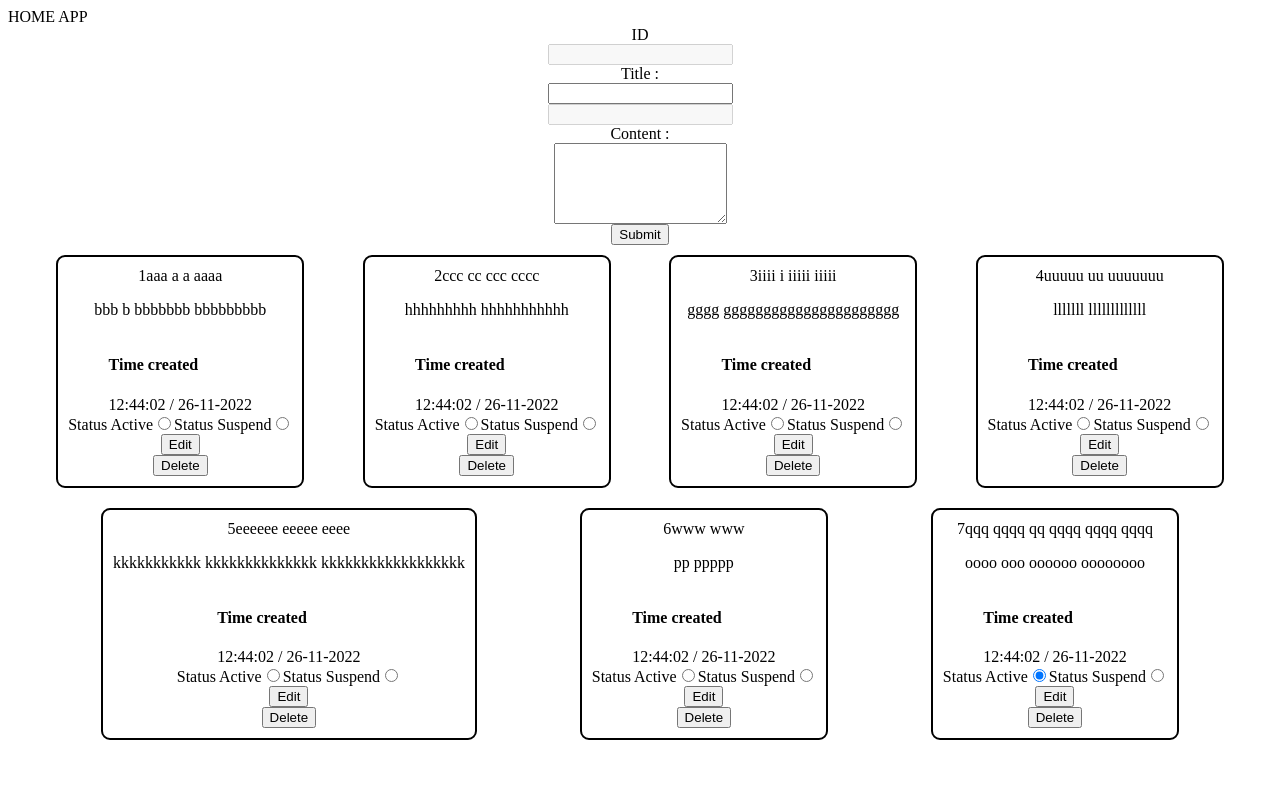
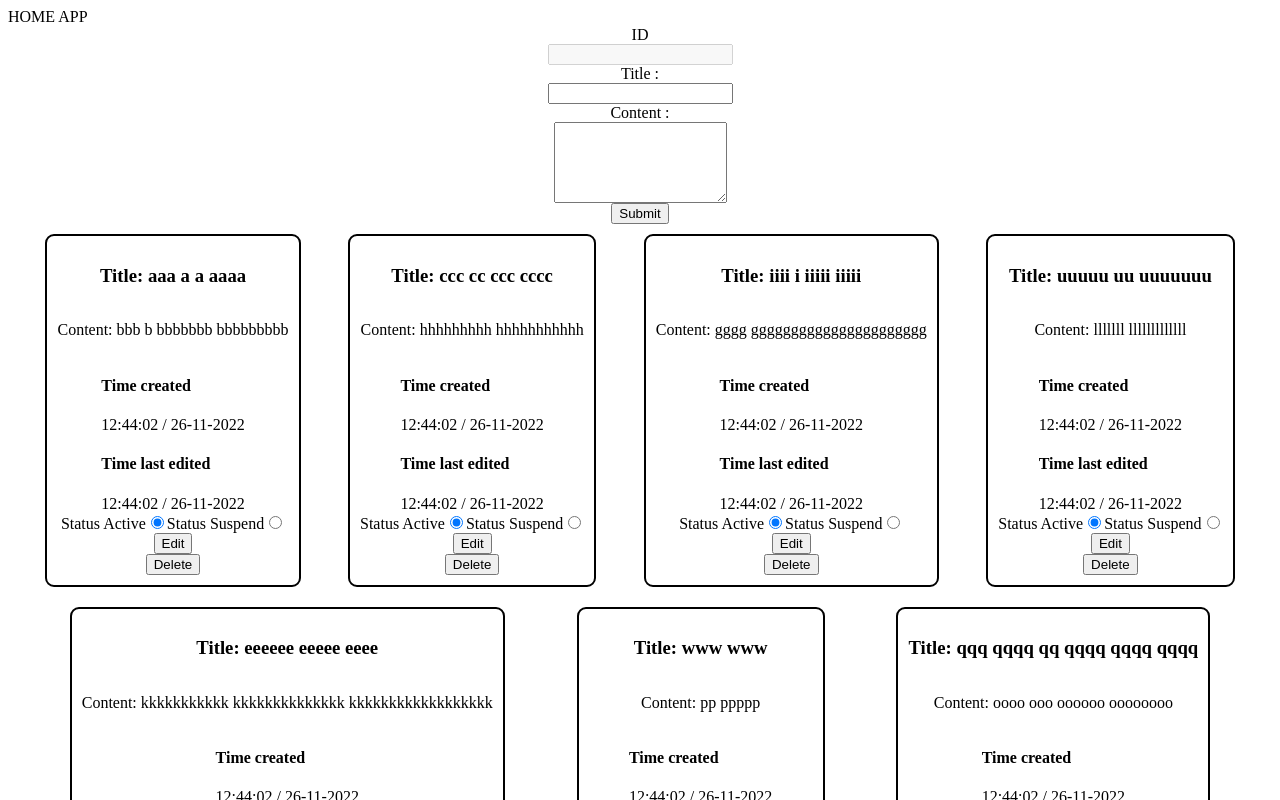
Before and after one commit to AngelGeorgievStoyanov/04-homework-react-typescript, a React (Create React App) app: page / in a window 1280 px wide. Shown: the top 800 px of the page. Built offline with nearby package versions, Linux system fonts and the light colour scheme.

Commit message:
edited time

```diff
--- a/src/components/CommentInput.tsx
+++ b/src/components/CommentInput.tsx
@@ -29,6 +29,24 @@ export default class CommentInput extends Component<CommentInputProps, CommentIn
     handeleCommentSubmit = (event: React.FormEvent) => {
         event.preventDefault();
 
+
+        if (this.props.comment?.id !== undefined) {
+            this.props.onCommentSubmit(
+                new Comment(
+                    this.state.title,
+                    this.state.content,
+                    parseInt(this.state.status),
+                    this.state.timeCreation,
+                    toIsoDate(new Date()),
+                    this.props.comment?.id
+                )
+
+
+            )
+
+
+        } else {
+
             this.props.onCommentSubmit(
                 new Comment(
                     this.state.title,
@@ -42,6 +60,7 @@ export default class CommentInput extends Component<CommentInputProps, CommentIn
 
             )
 
+        }
 
 
 
@@ -56,15 +75,18 @@ export default class CommentInput extends Component<CommentInputProps, CommentIn
     render() {
         return (
             <form className="CommentInput" onSubmit={this.handeleCommentSubmit}>
+
                 <label htmlFor='id'>ID</label>
                 <input type='text' id='id' name='id' defaultValue={this.props.comment?.id || ''} disabled />
+
                 <label htmlFor='title'>Title : </label>
                 <input type='text' id='title' name='title' value={this.state.title}
                     onChange={this.handleChange} />
-                <input type='text' id='id' name='id' value={this.props.comment?.id || ''} disabled />
+
                 <label htmlFor='content'>Content : </label>
                 <textarea id='content' name='content' value={this.state.content} cols={19} rows={5}
                     onChange={this.handleChange} ></textarea>
+
 
                 <button className='CommentInput-button-submit' type='submit'>Submit</button>
 
--- a/src/components/CommentItem.tsx
+++ b/src/components/CommentItem.tsx
@@ -10,7 +10,7 @@ interface CommentItemProps {
 }
 
 
-export default function CommentItem({ comment,onDeleteComment,onEditComment }: CommentItemProps) {
+export default function CommentItem({ comment, onDeleteComment, onEditComment }: CommentItemProps) {
 
 
     // function handleEdit(event: React.MouseEvent) {
@@ -27,21 +27,21 @@ export default function CommentItem({ comment,onDeleteComment,onEditComment }: C
 
 
         <section className="CommentItem">
-            <span className="CommentItem-id">{comment.id}
-                <span className="CommentItem-title">{comment.title}</span>
-            </span>
-            <p className="CommentItem-content"  id="CommentItem-content">{comment.content}</p>
+
+            <h3 className="CommentItem-title">Title: {comment.title}</h3>
+
+            <p className="CommentItem-content" id="CommentItem-content">Content: {comment.content}</p>
             <span className="CommentItem-timeCreated"><h4>Time created</h4> {comment.timeCreation}</span>
+            {comment.timeEdited !==undefined ? <span className="CommentItem-timeCreated"><h4>Time last edited</h4> {comment.timeEdited}</span> : ''}
             <span>
                 <label htmlFor="CommentItem-status">Status Active</label>
-                <input type="radio" id="CommentItem-status" name="CommentItem-status" defaultChecked value={CommentStatus.Active} />
+                <input type="radio" name={'CommentItem-status-' + comment.id} defaultChecked value={CommentStatus.Active} />
                 <label htmlFor="CommentItem-status">Status Suspend</label>
-
-                <input type="radio" id="CommentItem-status" name="CommentItem-status" value={CommentStatus.Suspended} />
+                <input type="radio" name={'CommentItem-status-' + comment.id} value={CommentStatus.Suspended} />
 
             </span>
 
-            <button className="CommentItem-button" onClick={()=>onEditComment(comment)} >Edit</button>
+            <button className="CommentItem-button" onClick={() => onEditComment(comment)} >Edit</button>
             <button className="CommentItem-button" onClick={handleDelete} >Delete</button>
 
 
--- a/src/components/HomeApp.tsx
+++ b/src/components/HomeApp.tsx
@@ -28,7 +28,7 @@ export default class HomeApp extends Component<{}, AppState>{
         this.state.comments.forEach(comment => comment.id = ++this.nextId)
     }
 
-    handleTodoSubmit = (comment: Comment) => {
+    handleCommentSubmit = (comment: Comment) => {
         if(comment.id){
 
             this.setState(({comments})=>({comments: comments.map(cmt=>cmt.id===comment.id ? comment:cmt )}))
@@ -51,7 +51,7 @@ export default class HomeApp extends Component<{}, AppState>{
 
         return (
             <div className="HomeApp">HOME APP
-                <CommentInput key={this.state.editedComment?.id} comment={this.state.editedComment } onCommentSubmit={this.handleTodoSubmit} />
+                <CommentInput key={this.state.editedComment?.id} comment={this.state.editedComment } onCommentSubmit={this.handleCommentSubmit} />
                 <CommentList comments={this.state.comments} onDeleteComment={this.handleDeleteComment} onEditComment={this.handleEditComment} />
             </div>
         )
--- a/src/model/comment.ts
+++ b/src/model/comment.ts
@@ -11,7 +11,7 @@ export class Comment {
         public content:string,
         public status: CommentStatus=CommentStatus.Active,
         public timeCreation: string=toIsoDate(new Date()),
-        public timeEdited:boolean | string=toIsoDate(new Date()),
+        public timeEdited:false | string=toIsoDate(new Date()),
         public id?:IdType
     ){}
 }
```
Lines whose indentation alone changed are shown as unchanged.
